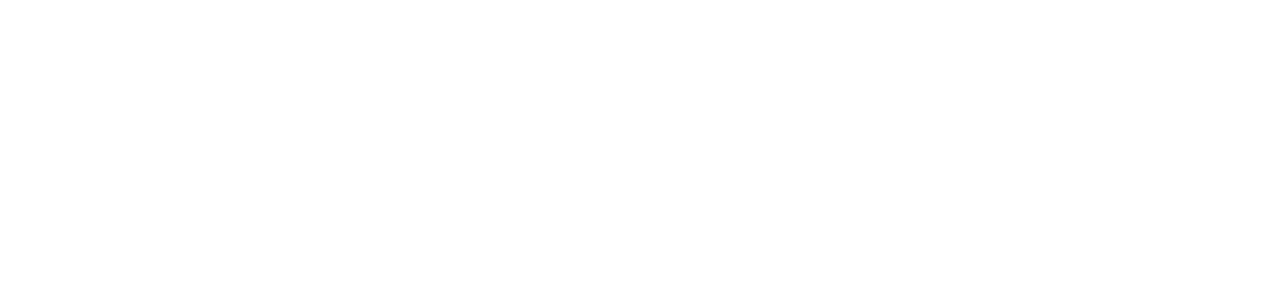
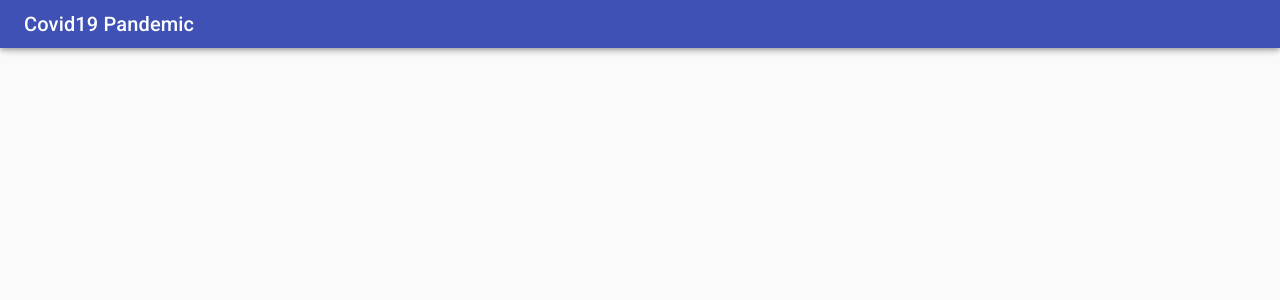
Before and after one commit to saurabhshrijan/Covid19, a React (Create React App) app: page / in a window 1280 px wide. Shown: the top 300 px of the page. Built offline with nearby package versions, Linux system fonts and the light colour scheme.

Commit message:
some changes

```diff
--- a/package.json
+++ b/package.json
@@ -3,6 +3,8 @@
   "version": "0.1.0",
   "private": true,
   "dependencies": {
+    "@material-ui/core": "^4.9.14",
+    "@material-ui/icons": "^4.9.1",
     "@testing-library/jest-dom": "^4.2.4",
     "@testing-library/react": "^9.5.0",
     "@testing-library/user-event": "^7.2.1",
--- a/public/index.html
+++ b/public/index.html
@@ -3,6 +3,8 @@
   <head>
     <meta charset="utf-8" />
     <link rel="icon" href="%PUBLIC_URL%/favicon.ico" />
+    <link rel="stylesheet" href="https://fonts.googleapis.com/css?family=Roboto:300,400,500,700&display=swap" />
+    <link rel="stylesheet" href="https://fonts.googleapis.com/icon?family=Material+Icons" />
     <meta name="viewport" content="width=device-width, initial-scale=1" />
     <meta name="theme-color" content="#000000" />
     <meta
--- a/src/App.js
+++ b/src/App.js
@@ -1,9 +1,12 @@
 import React from 'react';
+import NavigationBar from "./components/index";
 import './App.css';
 
 function App() {
   return (
-    <div className="App"></div>
+    <div className="App">
+      <NavigationBar />
+    </div>
 
   );
 }
--- /dev/null
+++ b/src/components/index.js
@@ -0,0 +1,49 @@
+import React,{useState} from 'react';
+import CssBaseline from '@material-ui/core/CssBaseline';
+import { makeStyles } from '@material-ui/core/styles';
+import AppBar from '@material-ui/core/AppBar';
+import Toolbar from '@material-ui/core/Toolbar';
+import Typography from '@material-ui/core/Typography';
+import Container from '@material-ui/core/Container';
+import useScrollTrigger from '@material-ui/core/useScrollTrigger';
+import Box from '@material-ui/core/Box';
+
+
+const useStyles = makeStyles((theme) => ({
+    root: {
+      flexGrow: 1,
+    },
+    menuButton: {
+      marginRight: theme.spacing(2),
+    },
+    hide: {
+        transform: 'translateY(0)',
+        transition: 'transform .5s',
+      },
+      show: {
+        transform: 'translateY(-110%)',
+        transition: 'transform .5s',
+      },
+  }));
+
+export default function NavigationBar(props) {
+
+    const classes=useStyles();
+    const trigger = useScrollTrigger();
+  return (
+    <React.Fragment>
+          <CssBaseline />
+        <AppBar className={trigger ? classes.show : classes.hide}>
+          <Toolbar variant="dense" >
+            <Typography variant="h6">Covid19 Pandemic</Typography>
+          </Toolbar>
+        </AppBar>
+      <Toolbar />
+      <Container maxWidth="md">
+        <Box my={2} >
+
+        </Box>
+      </Container>
+    </React.Fragment>
+  );
+}
```
Also changed, not shown: 1 other file (tests, documents, lock files or other folders).
